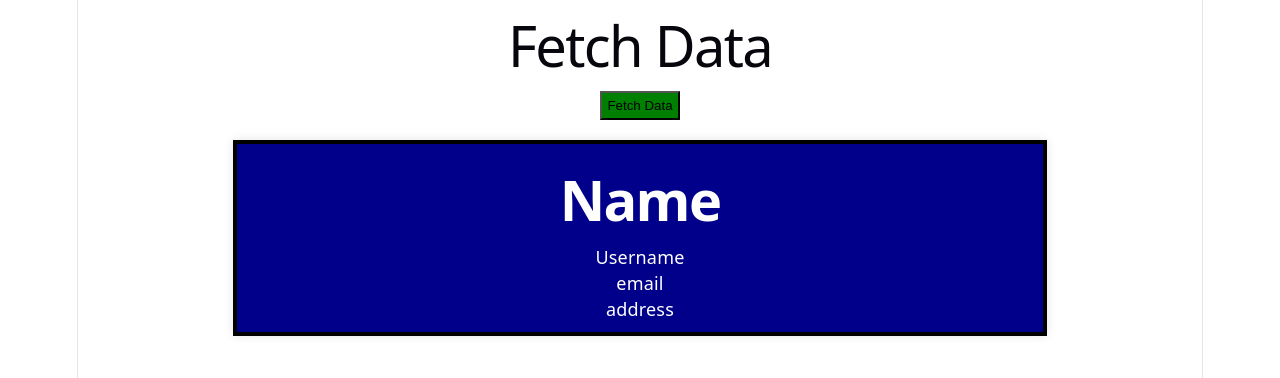
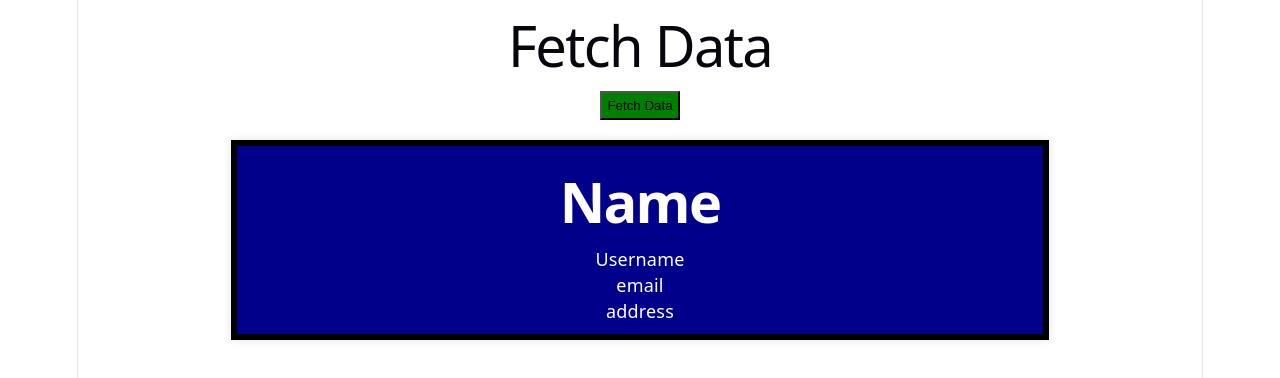
Before and after one commit to souravsharma-dev/first-react, a React (Vite) app: page / in a window 1280 px wide. Shown: the top 378 px of the page. Built offline with nearby package versions, Linux system fonts and the light colour scheme.

Commit message:
change in content

```diff
--- a/src/App.jsx
+++ b/src/App.jsx
@@ -35,7 +35,7 @@ return (
     marginTop: "20px",
   }}>
     <div style = {{
-      border: "4px solid black",
+      border: "6px solid black",
       width: "70%",
       margin: "0 auto",
       padding: "10px",
```
